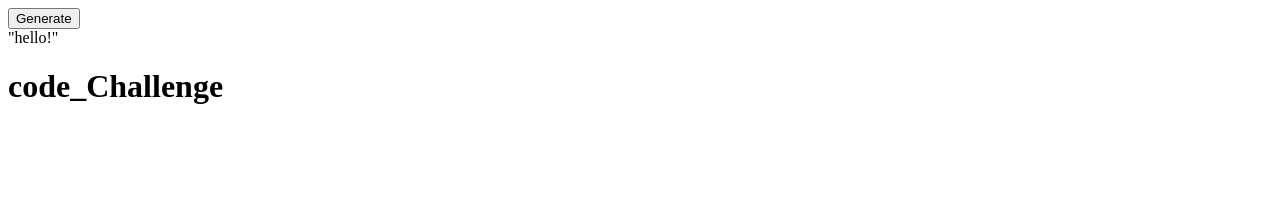
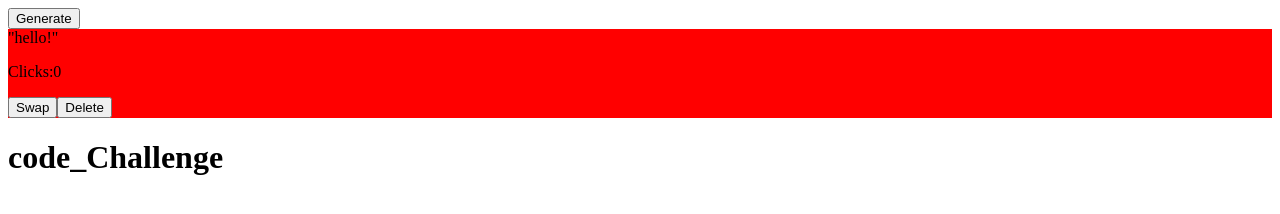
Before and after one commit to joshnothum/code_Challenge1, a plain HTML site: page index.html in a window 1280 px wide. Both pictures are taken after a click on the button "Generate". Drawn offline with Linux system fonts and the light colour scheme.

Commit message:
finished css. need to change buttons

```diff
--- a/client.js
+++ b/client.js
@@ -7,10 +7,29 @@ function readyNow() {
 }
 function clickHandler(){
   $("#generate").on('click', appendDiv);
+  $("#generate").on('click', clickCounter);
+  $("#container").on('click',"#swapDiv" ,colorChanger);
+  $("#container").on('click',"#deleteDiv", deleteDiv);
 }
+var clicks = 0;
+
+function clickCounter(){
+  clicks = clicks+1;
+  return clicks;
+}
+
 function appendDiv() {
   //var $div= $(".buttonHolder").append('<div>'"hello"'</div>');
-  var $div = $('<div>"hello!"</div>');
-  $div.append('<p></p>');
+  var $div = $('<div class ="newDiv">"hello!"</div>');
+  $div.append('<p class="clicks">'+ "Clicks:" + clicks + '</p>');
+  console.log(clicks);
+  $div.append('<button id ="swapDiv">'+"Swap"+'</button>');
+  $div.append('<button id="deleteDiv">' +"Delete"+ '</button>');
 $(".buttonHolder").append($div);
 }
+function colorChanger(){
+  $('.newDiv').css("background-color","yellow");
+}
+function delteDiv(){
+  $(".newDiv").remove();
+}
--- a/index.html
+++ b/index.html
@@ -4,12 +4,15 @@
     <meta charset="utf-8">
     <script src="vendors/jquery-3.2.1.min.js" charset="utf-8"></script>
     <script src="client.js" charset="utf-8"></script>
+    <link rel="stylesheet" type="text/css" href="style.css">
     <title>code_Challenge</title>
   </head>
   <body>
+    <div id="container">
     <div class ="buttonHolder">
       <button id ="generate">Generate</button>
     </div>
 <h1>code_Challenge</h1>
+</div>
   </body>
 </html>
--- /dev/null
+++ b/style.css
@@ -0,0 +1,3 @@
+.newDiv{
+  background-color: red;
+}
```
